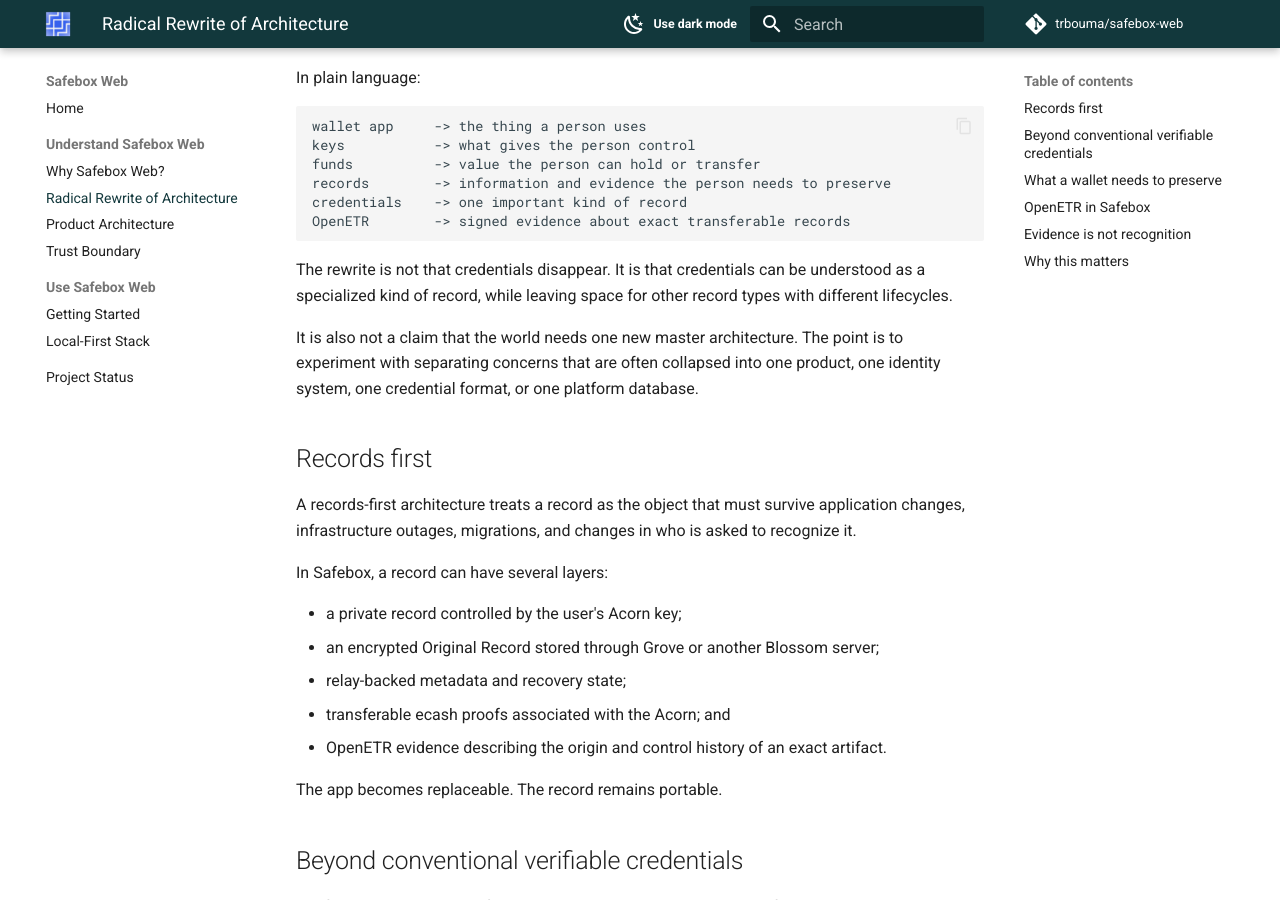
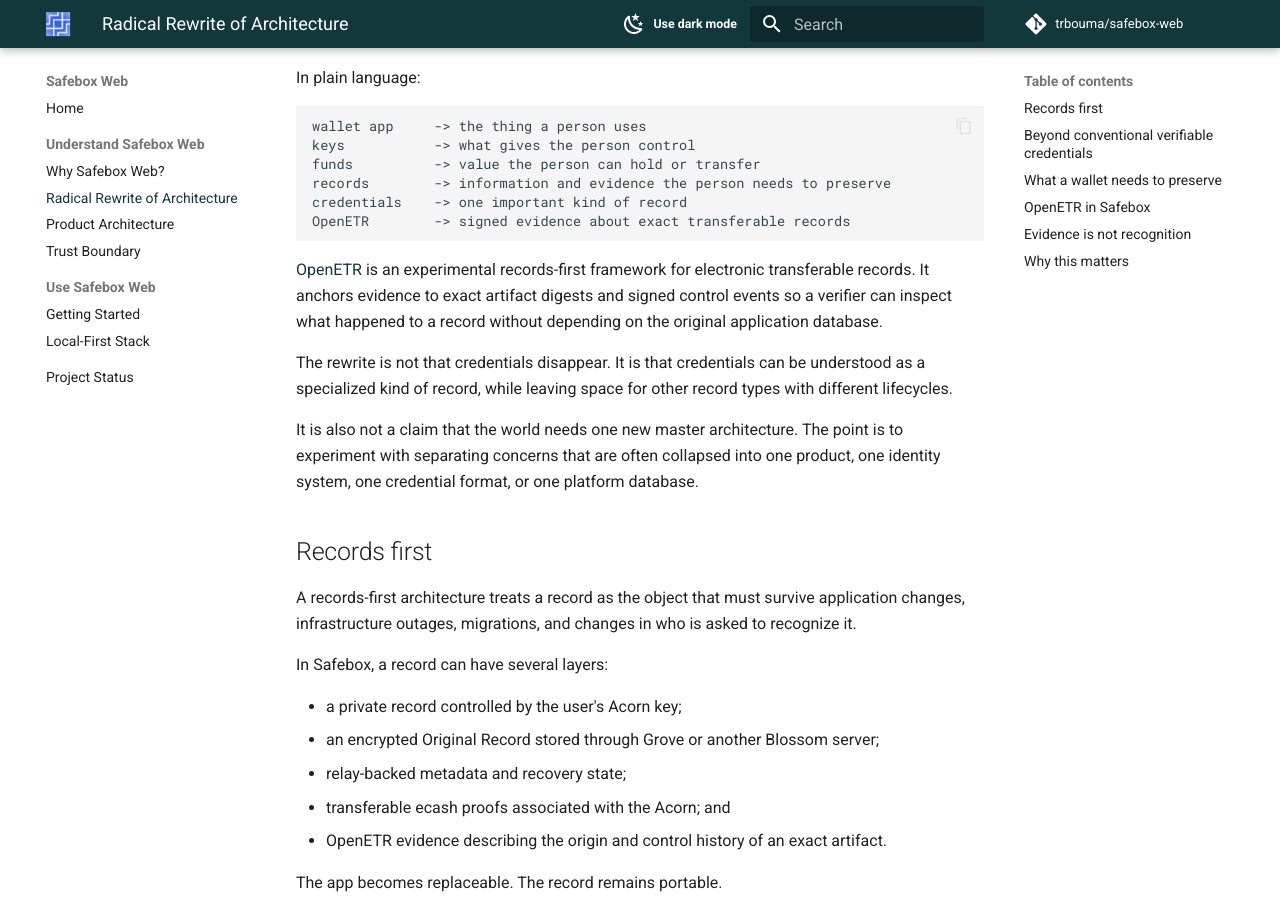
Before and after one commit to trbouma/safebox-web, an MkDocs documentation site: the page built from website/radical-rewrite-of-architecture.md, in a window 1280 px wide and 900 px high, scrolled down 1259 px. Built offline with MkDocs 1.6.1 and Material for MkDocs 9.7.7, drawn with Linux system fonts in a browser that asks for light colours; comment, search, counter and statistics services are not loaded.

Commit message:
add openetr

````diff
--- a/website/radical-rewrite-of-architecture.md
+++ b/website/radical-rewrite-of-architecture.md
@@ -78,6 +78,11 @@
 credentials    -> one important kind of record
 OpenETR        -> signed evidence about exact transferable records
 ```
+
+[OpenETR](https://trbouma.github.io/openetr/) is an experimental records-first
+framework for electronic transferable records. It anchors evidence to exact
+artifact digests and signed control events so a verifier can inspect what
+happened to a record without depending on the original application database.
 
 The rewrite is not that credentials disappear. It is that credentials can be
 understood as a specialized kind of record, while leaving space for other
````
